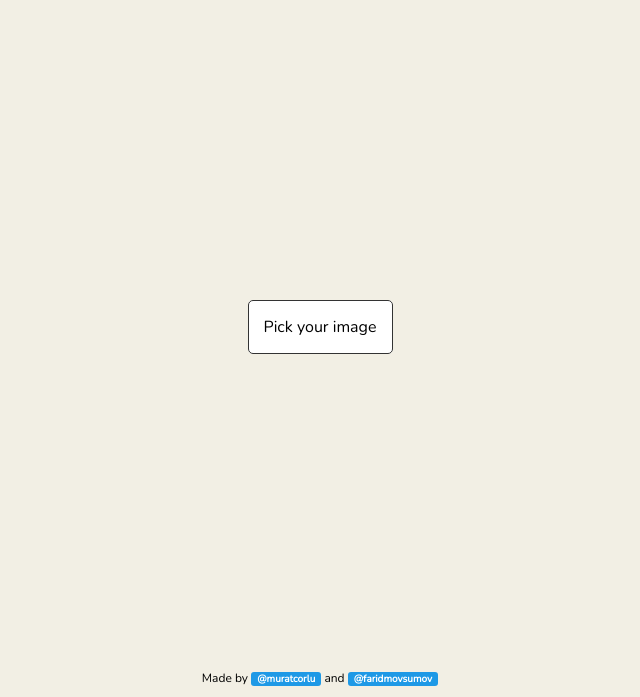
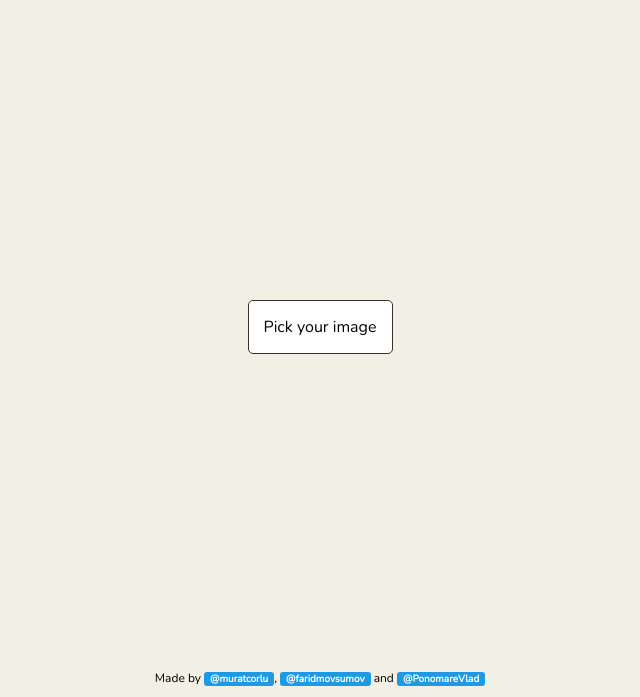
Before and after one commit to muratcorlu/chpic, a website built with Parcel: page src/index.html in a window 1280 px wide. Shown: the part 103-800 px from the top of the page, without its empty margins (320-960 px from the left). Built offline with nearby package versions, Linux system fonts and the light colour scheme.

Commit message:
Added made by @PonomareVlad ❤️

```diff
--- a/src/index.html
+++ b/src/index.html
@@ -205,7 +205,7 @@
         <canvas id="canvas" width="1000" height="1000"></canvas>
         </main>
         <footer>
-            <p>Made by <a href="https://twitter.com/muratcorlu">@muratcorlu</a> and <a href="https://twitter.com/faridmovsumov">@faridmovsumov</a></p>
+            <p>Made by <a href="https://twitter.com/muratcorlu">@muratcorlu</a>, <a href="https://twitter.com/faridmovsumov">@faridmovsumov</a> and <a href="https://twitter.com/PonomareVlad">@PonomareVlad</a></p>
         </footer>
     </div>
 
```
Also changed, not shown: docs/index.html (+1 -1 lines).
